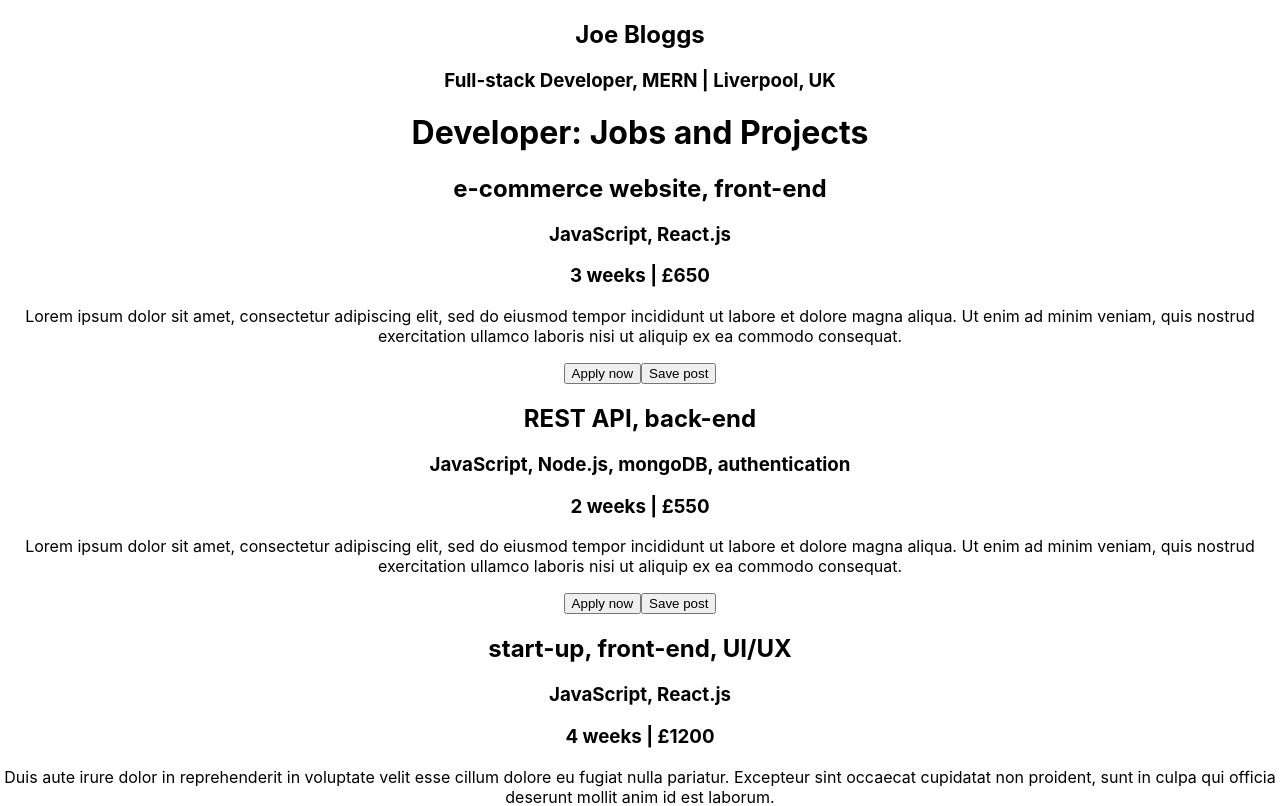
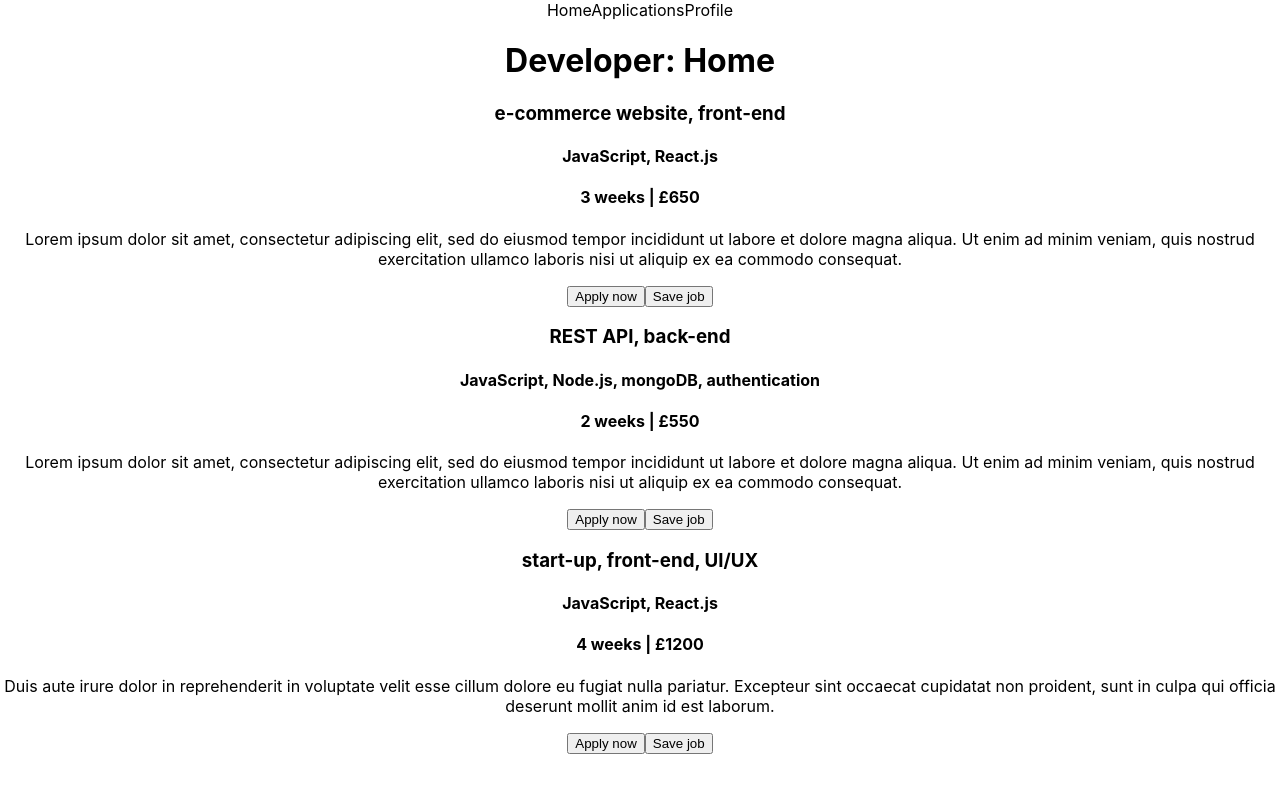
Before and after one commit to GWeightman/CNdesk3_frontend, a React (Create React App) app: page /mainpage in a window 1280 px wide. Shown: the top 806 px of the page. Built offline with nearby package versions, Linux system fonts and the light colour scheme; the HTML template or start-up script is replaced by a standard one.

Commit message:
updated pages

```diff
--- a/src/components/mainPage.js
+++ b/src/components/mainPage.js
@@ -1,15 +1,18 @@
 const { useState } = require("react");
 
 const MainPage = () => {
-    const [jobPosts, setJobPosts] = useState([]);
-    const [jobs, setJobs] = useState([
+  const [appliedJobs, setAppliedJobs] = useState([]);
+  const [savedJobs, setSavedJobs] = useState([]);
+  const [page, setPage] = useState("main");
+  const [jobs] = useState([
     {
       id: 1,
       title: "e-commerce website, front-end",
       techStack: "JavaScript, React.js",
       duration: "3 weeks",
       value: "£650",
-            description: "Lorem ipsum dolor sit amet, consectetur adipiscing elit, sed do eiusmod tempor incididunt ut labore et dolore magna aliqua. Ut enim ad minim veniam, quis nostrud exercitation ullamco laboris nisi ut aliquip ex ea commodo consequat."
+      description:
+        "Lorem ipsum dolor sit amet, consectetur adipiscing elit, sed do eiusmod tempor incididunt ut labore et dolore magna aliqua. Ut enim ad minim veniam, quis nostrud exercitation ullamco laboris nisi ut aliquip ex ea commodo consequat."
     },
     {
       id: 2,
@@ -17,7 +20,8 @@ const MainPage = () => {
       techStack: "JavaScript, Node.js, mongoDB, authentication",
       duration: "2 weeks",
       value: "£550",
-            description: "Lorem ipsum dolor sit amet, consectetur adipiscing elit, sed do eiusmod tempor incididunt ut labore et dolore magna aliqua. Ut enim ad minim veniam, quis nostrud exercitation ullamco laboris nisi ut aliquip ex ea commodo consequat."
+      description:
+        "Lorem ipsum dolor sit amet, consectetur adipiscing elit, sed do eiusmod tempor incididunt ut labore et dolore magna aliqua. Ut enim ad minim veniam, quis nostrud exercitation ullamco laboris nisi ut aliquip ex ea commodo consequat."
     },
     {
       id: 3,
@@ -25,53 +29,138 @@ const MainPage = () => {
       techStack: "JavaScript, React.js",
       duration: "4 weeks",
       value: "£1200",
-            description: "Duis aute irure dolor in reprehenderit in voluptate velit esse cillum dolore eu fugiat nulla pariatur. Excepteur sint occaecat cupidatat non proident, sunt in culpa qui officia deserunt mollit anim id est laborum."
-        },
+      description:
+        "Duis aute irure dolor in reprehenderit in voluptate velit esse cillum dolore eu fugiat nulla pariatur. Excepteur sint occaecat cupidatat non proident, sunt in culpa qui officia deserunt mollit anim id est laborum."
+    }
   ]);
 
+  //Methods:
+  const addJob = (job) => {
+    setAppliedJobs([...appliedJobs, { ...job }]);
+  };
+
+  const saveJob = (job) => {
+    setSavedJobs([...savedJobs, { ...job }]);
+  };
+
+  const removeJob = (jobToRemove) => {
+    setAppliedJobs(appliedJobs.filter((job) => job !== jobToRemove));
+  };
+
+  const removeSavedJob = (jobToRemove) => {
+    setSavedJobs(savedJobs.filter((job) => job !== jobToRemove));
+  };
+
+  const navigateTo = (nextPage) => {
+    setPage(nextPage);
+  };
+
+  const renderMainPage = () => (
+    <div className="centre-section">
+      <h1>Developer: Home</h1>
+      {jobs.map((job, index) => (
+        <div className="job-card" key={index}>
+          <div className="card-body">
+            <h3 className="card-title">{job.title}</h3>
+            <h4 className="card-text">{job.techStack}</h4>
+            <h4 className="card-text">
+              {job.duration} | {job.value}
+            </h4>
+            <p className="job-desc">{job.description}</p>
+          </div>
+          <button className="card-btn" onClick={() => addJob(job)}>
+            Apply now
+          </button>
+          <button className="card-btn" onClick={() => saveJob(job)}>
+            Save job
+          </button>
+        </div>
+      ))}
+    </div>
+  );
+
+  const renderJobPosts = () => (
+    <div className="centre-section">
+      <h1>Developer: Jobs Page</h1>
+      <div className="applied-jobs">
+        <h2>Current Applications</h2>
+        {appliedJobs.map((job, index) => (
+          <div className="job-card" key={index}>
+            <div className="card-body">
+              <h3 className="card-title">{job.title}</h3>
+              <h4 className="card-text">{job.techStack}</h4>
+              <h4 className="card-text">
+                {job.duration} | {job.value}
+              </h4>
+              <p className="job-desc">{job.description}</p>
+            </div>
+            <button className="card-btn" onClick={() => saveJob(job)}>
+              Save job
+            </button>
+            <button className="card-btn" onClick={() => removeJob(job)}>
+              Remove
+            </button>
+          </div>
+        ))}
+      </div>
+      <div className="saved-jobs">
+        <h2>Saved Applications</h2>
+        {savedJobs.map((job, index) => (
+          <div className="job-card" key={index}>
+            <div className="card-body">
+              <h3 className="card-title">{job.title}</h3>
+              <h4 className="card-text">{job.techStack}</h4>
+              <h4 className="card-text">
+                {job.duration} | {job.value}
+              </h4>
+              <p className="job-desc">{job.description}</p>
+            </div>
+            <button className="card-btn" onClick={() => addJob(job)}>
+              Apply now
+            </button>
+            <button className="card-btn" onClick={() => removeSavedJob(job)}>
+              Remove
+            </button>
+          </div>
+        ))}
+      </div>
+    </div>
+  );
+
+  const renderProfile = () => (
+    <div className="centre-section">
+      <h1>My Profile</h1>
+      <div className="update-form">
+        <form>
+          <h2>Update Details</h2>
+          <input placeholder="username" />
+          <input placeholder="email" />
+          <input placeholder="password" />
+          <input placeholder="confirm password" />
+          <button>Update</button>
+        </form>
+      </div>
+    </div>
+  );
 
   return (
     <div className="wrapper">
       <div className="navbar">
-
+        <a className="nav-link" onClick={() => navigateTo("main")}>
+          Home
+        </a>
+        <a className="nav-link" onClick={() => navigateTo("jobPosts")}>
+          Applications
+        </a>
+        <a className="nav-link" onClick={() => navigateTo("profile")}>
+          Profile
+        </a>
       </div>
-            <div className="left-section">
-                <div className="user-card">
-                    <h2 className="card-title">Joe Bloggs</h2>
-                    <h3>Full-stack Developer, MERN | Liverpool, UK</h3>
+      {page === "main" && renderMainPage()}
+      {page === "jobPosts" && renderJobPosts()}
+      {page === "profile" && renderProfile()}
     </div>
-            </div>
-            <div className="centre-section">
-                <h1>Developer: Jobs and Projects</h1>
-                {jobs.map((job, index) => (
-                    <div className="job-card" key={index}>
-                        <div className="card-body">
-                            <h2 className="card-title">{job.title}</h2>
-                            <h3 className="card-text">{job.techStack}</h3>
-                            <h3 className="card-text">{job.duration} | {job.value}</h3>
-                            <p className="job-desc">{job.description}</p>
-                        </div>
-                           <button className="card-btn">
-                            Apply now
-                        </button>
-                        <button className="card-btn">
-                            Save post
-                        </button>
-                    </div>
-                ))};
-            </div>
-            <div className="right-section">
-                <div className="latest-section">
-                    <h2>Latest Jobs and Projects</h2>
-                    <ul>
-                        <li>E-Commerce project, UI/UX planning</li>
-                        <li>Testing, DevOps - NorthNode Ltd</li>
-                        <li>REST API build, Express, Node.js, mongoDB</li>
-                    </ul>
-                </div>
-            </div>
-        </div>
-    )
+  );
 };
 
 export default MainPage;
```
Lines whose indentation alone changed are shown as unchanged.
